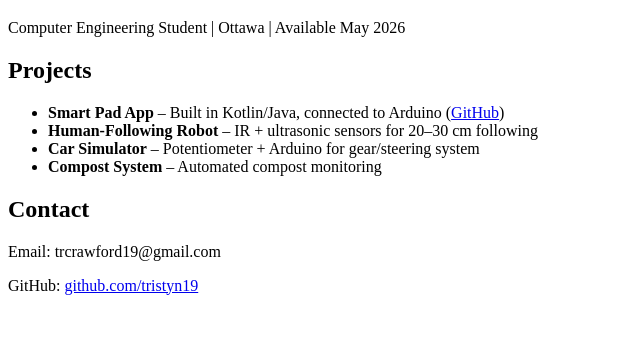
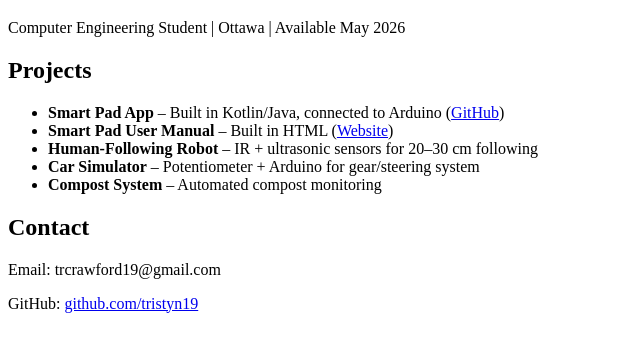
Before and after one commit to Tristyn19/tristyn19.github.io, a plain HTML site: page index.html in a window 1280 px wide. Shown: the part 62-414 px from the top of the page, without its empty margins (0-640 px from the left). Drawn offline with Linux system fonts and the light colour scheme.

Commit message:
Update index.html

```diff
--- a/index.html
+++ b/index.html
@@ -11,6 +11,7 @@
   <h2>Projects</h2>
   <ul>
     <li><b>Smart Pad App</b> – Built in Kotlin/Java, connected to Arduino (<a href="https://github.com/tristyn19">GitHub</a>)</li>
+    <li><b>Smart Pad User Manual</b> – Built in HTML (<a href="https://tristyn19.github.io/Smart-Pad/">Website</a>)</li>
     <li><b>Human-Following Robot</b> – IR + ultrasonic sensors for 20–30 cm following</li>
     <li><b>Car Simulator</b> – Potentiometer + Arduino for gear/steering system</li>
     <li><b>Compost System</b> – Automated compost monitoring</li>
```
